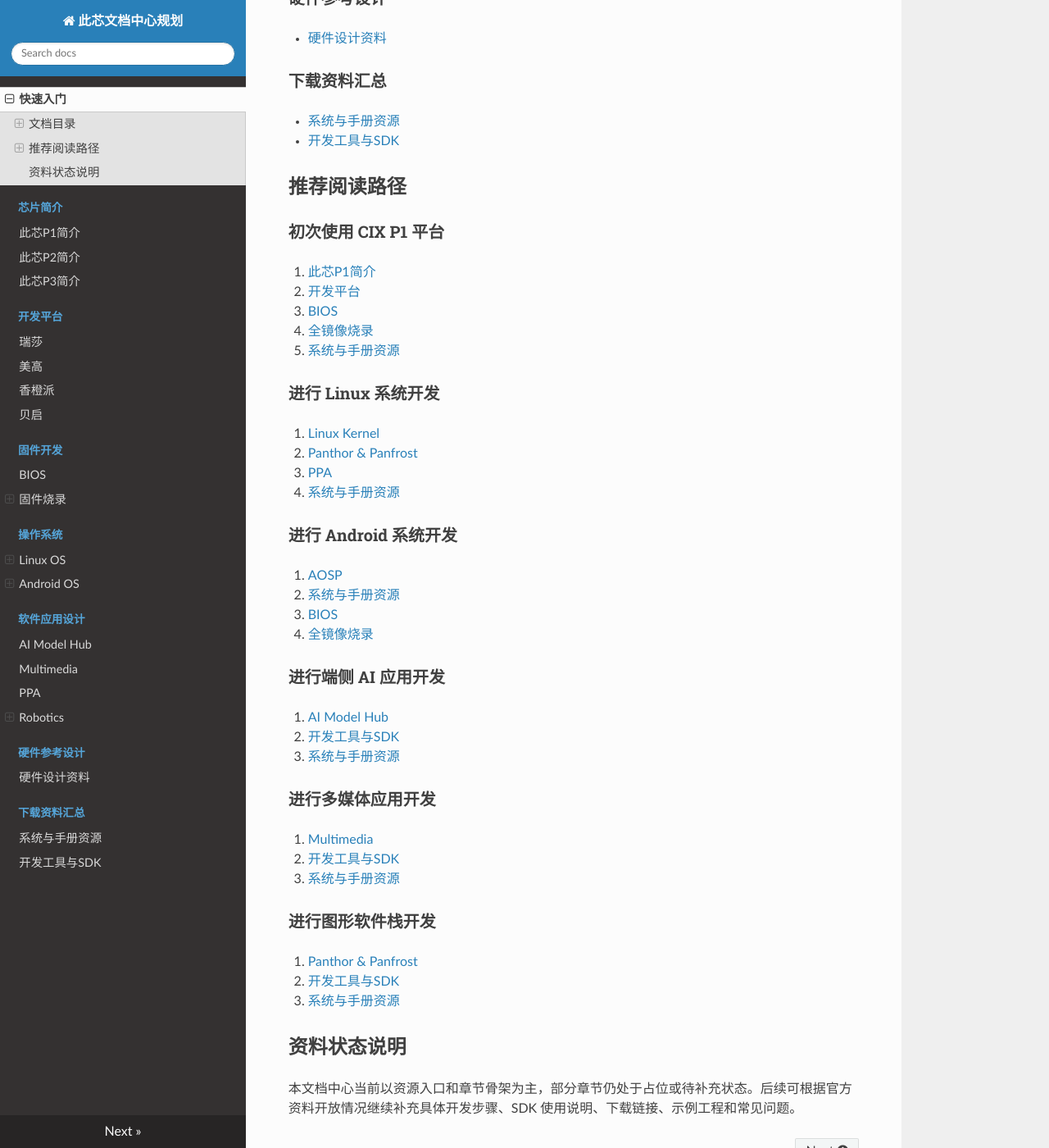
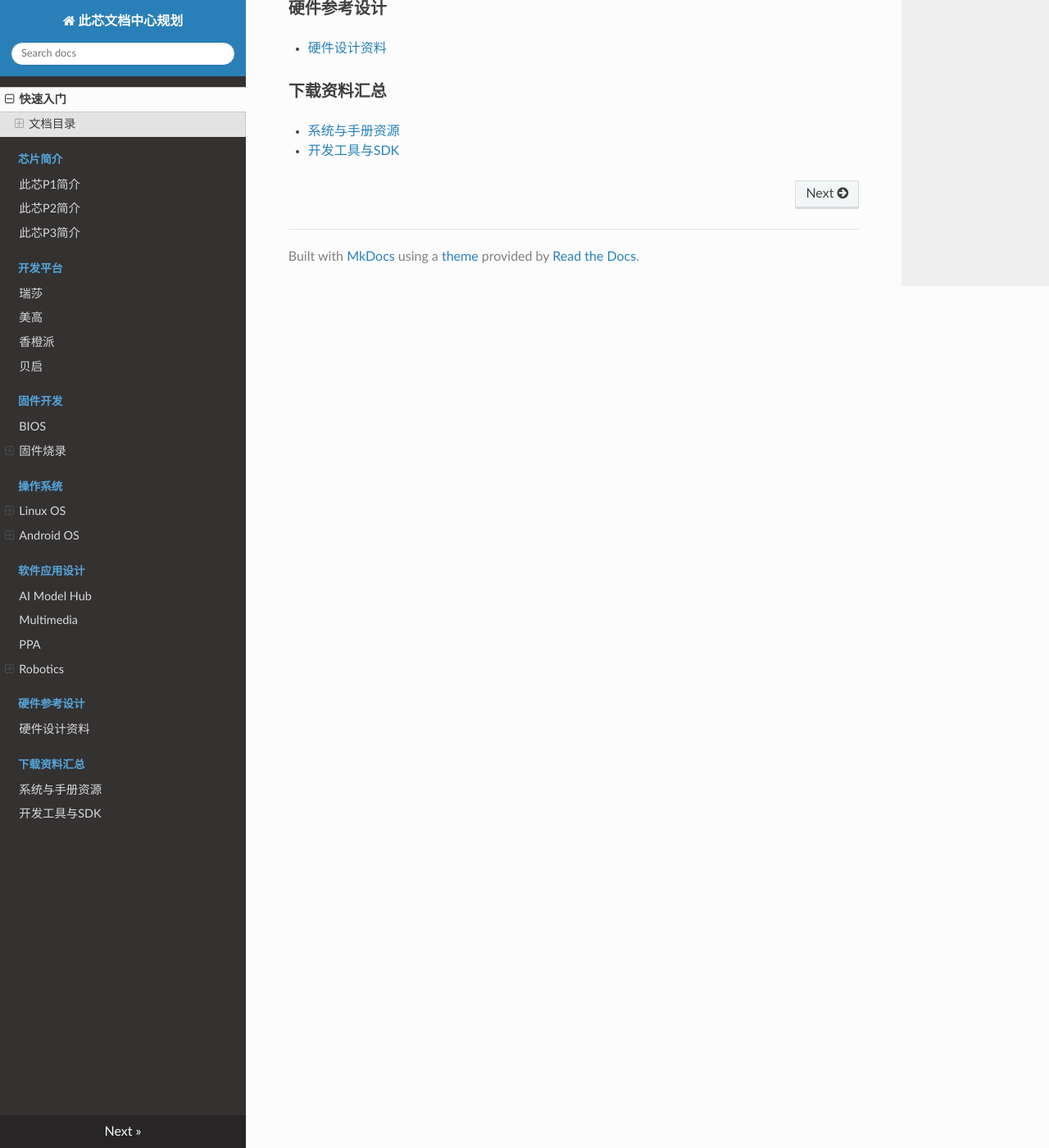
Before and after one commit to chao-luan/cix-cdc-docs, an MkDocs documentation site: the page built from docs/index.md, in a window 1280 px wide and 1400 px high, scrolled down 1278 px. Shown: the whole window at 82% size. Built offline with MkDocs 1.6.1, drawn with Linux system fonts in a browser that asks for light colours; nearby versions of some CDN libraries; some of the changed text lies outside the part shown.

Commit message:
Update index.md

```diff
--- a/docs/index.md
+++ b/docs/index.md
@@ -23,17 +23,17 @@
 
 - [BIOS](固件开发/BIOS.md)
 - 固件烧录
-  - 此芯P1
-    - [全镜像烧录](固件开发/固件烧录/此芯P1/全镜像烧录.md)
-    - [待补充](固件开发/固件烧录/此芯P1/待补充.md)
+    - 此芯P1
+        - [全镜像烧录](固件开发/固件烧录/此芯P1/全镜像烧录.md)
+        - [待补充](固件开发/固件烧录/此芯P1/待补充.md)
 
 ### 操作系统
 
 - Linux OS
-  - [Linux Kernel](<操作系统/Linux OS/Linux Kernel.md>)
-  - [Panthor & Panfrost](<操作系统/Linux OS/Panthor & Panfrost.md>)
+    - [Linux Kernel](<操作系统/Linux OS/Linux Kernel.md>)
+    - [Panthor & Panfrost](<操作系统/Linux OS/Panthor & Panfrost.md>)
 - Android OS
-  - [AOSP](<操作系统/Android OS/AOSP.md>)
+    - [AOSP](<操作系统/Android OS/AOSP.md>)
 
 ### 软件应用设计
 
@@ -41,7 +41,7 @@
 - [Multimedia](软件应用设计/Multimedia.md)
 - [PPA](软件应用设计/PPA.md)
 - Robotics
-  - [Robotics SDK](<软件应用设计/Robotics/Robotics SDK.md>)
+    - [Robotics SDK](<软件应用设计/Robotics/Robotics SDK.md>)
 
 ### 硬件参考设计
 
@@ -51,49 +51,3 @@
 
 - [系统与手册资源](下载资料汇总/系统与手册资源.md)
 - [开发工具与SDK](下载资料汇总/开发工具与SDK.md)
-
-## 推荐阅读路径
-
-### 初次使用 CIX P1 平台
-
-1. [此芯P1简介](芯片简介/此芯P1简介.md)
-2. [开发平台](开发平台/瑞莎.md)
-3. [BIOS](固件开发/BIOS.md)
-4. [全镜像烧录](固件开发/固件烧录/此芯P1/全镜像烧录.md)
-5. [系统与手册资源](下载资料汇总/系统与手册资源.md)
-
-### 进行 Linux 系统开发
-
-1. [Linux Kernel](<操作系统/Linux OS/Linux Kernel.md>)
-2. [Panthor & Panfrost](<操作系统/Linux OS/Panthor & Panfrost.md>)
-3. [PPA](软件应用设计/PPA.md)
-4. [系统与手册资源](下载资料汇总/系统与手册资源.md)
-
-### 进行 Android 系统开发
-
-1. [AOSP](<操作系统/Android OS/AOSP.md>)
-2. [系统与手册资源](下载资料汇总/系统与手册资源.md)
-3. [BIOS](固件开发/BIOS.md)
-4. [全镜像烧录](固件开发/固件烧录/此芯P1/全镜像烧录.md)
-
-### 进行端侧 AI 应用开发
-
-1. [AI Model Hub](<软件应用设计/AI Model Hub.md>)
-2. [开发工具与SDK](下载资料汇总/开发工具与SDK.md)
-3. [系统与手册资源](下载资料汇总/系统与手册资源.md)
-
-### 进行多媒体应用开发
-
-1. [Multimedia](软件应用设计/Multimedia.md)
-2. [开发工具与SDK](下载资料汇总/开发工具与SDK.md)
-3. [系统与手册资源](下载资料汇总/系统与手册资源.md)
-
-### 进行图形软件栈开发
-
-1. [Panthor & Panfrost](<操作系统/Linux OS/Panthor & Panfrost.md>)
-2. [开发工具与SDK](下载资料汇总/开发工具与SDK.md)
-3. [系统与手册资源](下载资料汇总/系统与手册资源.md)
-
-## 资料状态说明
-
-本文档中心当前以资源入口和章节骨架为主，部分章节仍处于占位或待补充状态。后续可根据官方资料开放情况继续补充具体开发步骤、SDK 使用说明、下载链接、示例工程和常见问题。
```
Also changed, not shown: other parts of docs/index.md (+1 -1 lines).
